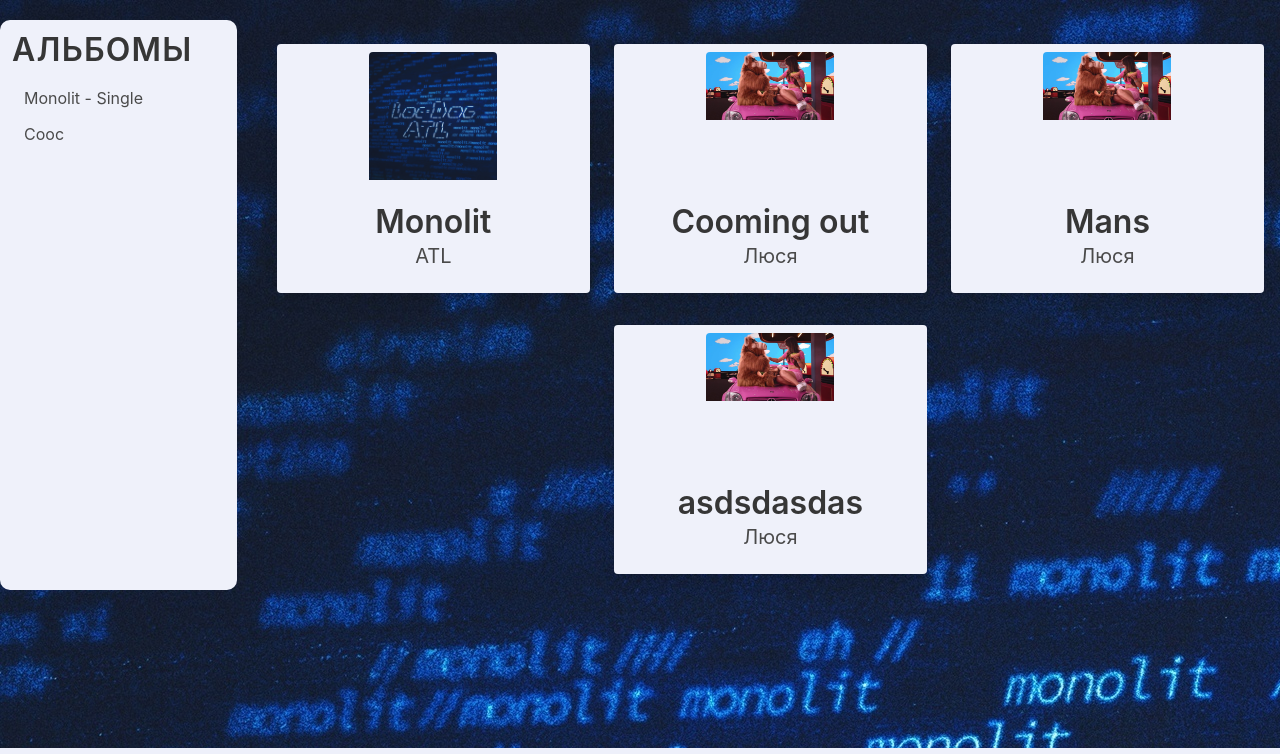
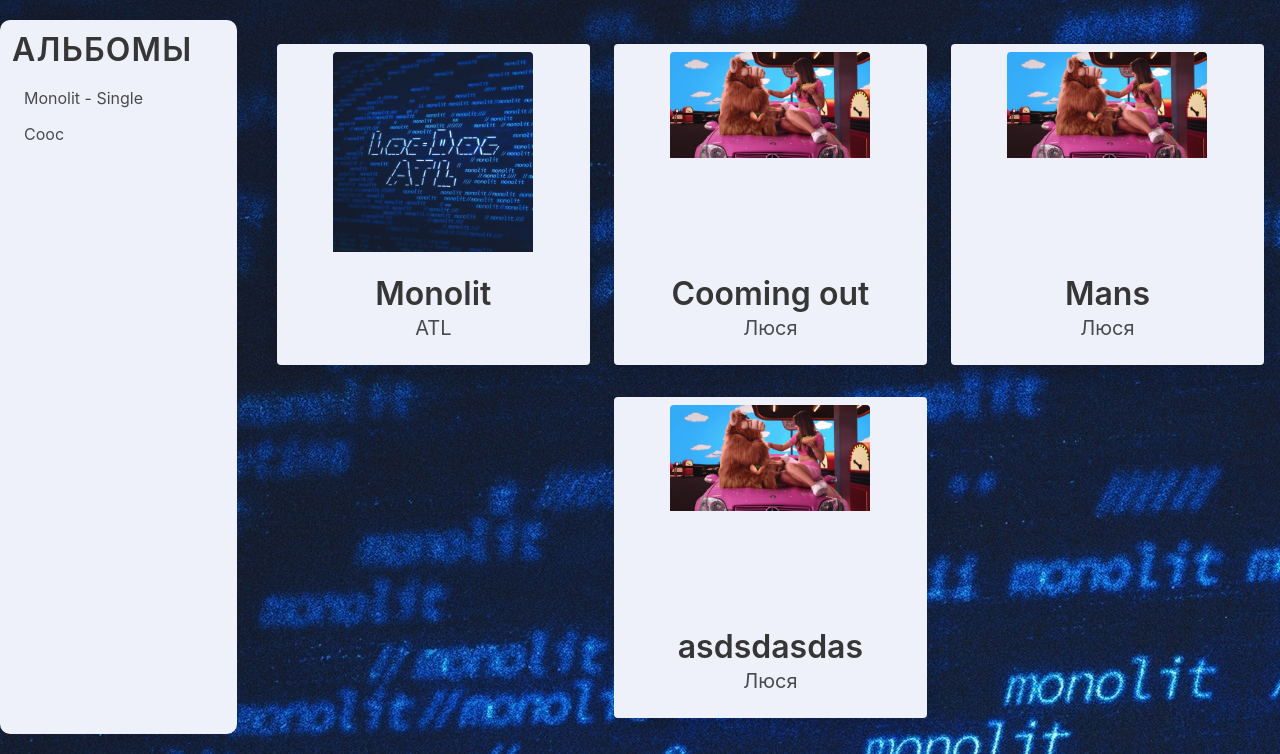
Before and after one commit to Erop1997/BaseSound, a Django app: page /music_player/home/ in a window 1280 px wide. Shown: the part 56-810 px from the top of the page. Run offline with Django 4.2, Linux system fonts and the light colour scheme; data comes from the database, SQL or seed files in the repository; both versions use the stored data as it was after the commit.

Commit message:
9th step

```diff
--- a/music_player/templates/home.html
+++ b/music_player/templates/home.html
@@ -2,18 +2,18 @@
 {% load albums %}
 {% block content %}
 
-<div class="columns my-2" >
+<div class="columns my-2">
     <div class="column is-one-fifth">
         {% albums %}
     </div>
     <div class="column">
-        <div class="columns is-multiline is-centered p-4" >
+        <div class="columns is-multiline is-centered p-4">
             {% for song in songs %}
             <div class="column is-4">
                 <a href="{% url 'music_player:song' song.pk %}">
                     <div class="card mt-2 has-background-link-light">
                         <div class="card-image pt-2">
-                            <figure style="margin:auto;" class="image is-128x128"><img
+                            <figure style="margin:auto; width: 200px; height: 200px;" class="image"><img
                                     src="/media/{{ song.album.album_image }}"></figure>
                         </div>
                         <div class="card-content has-text-centered">
```
Also changed, not shown: db.sqlite3.
